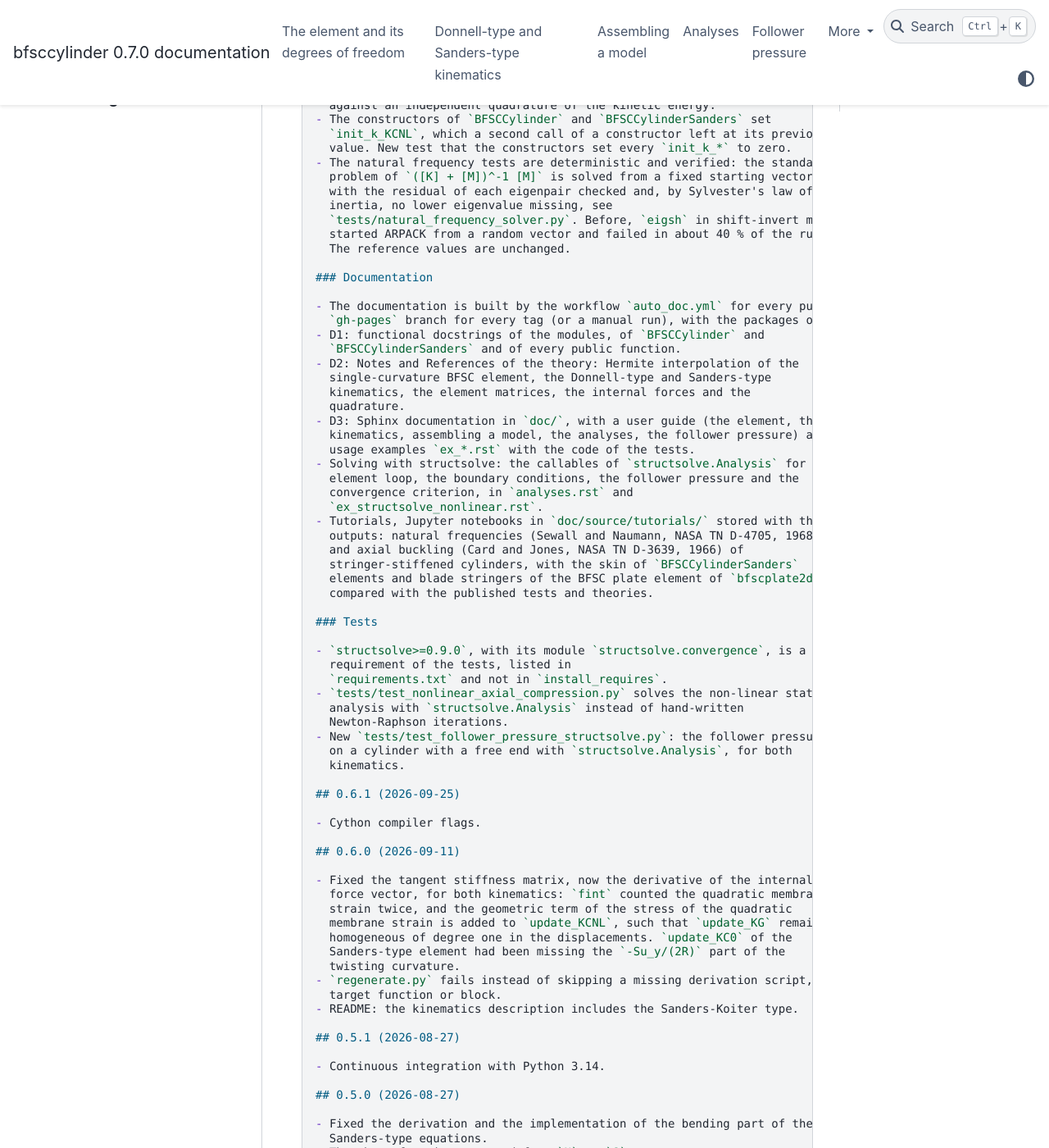
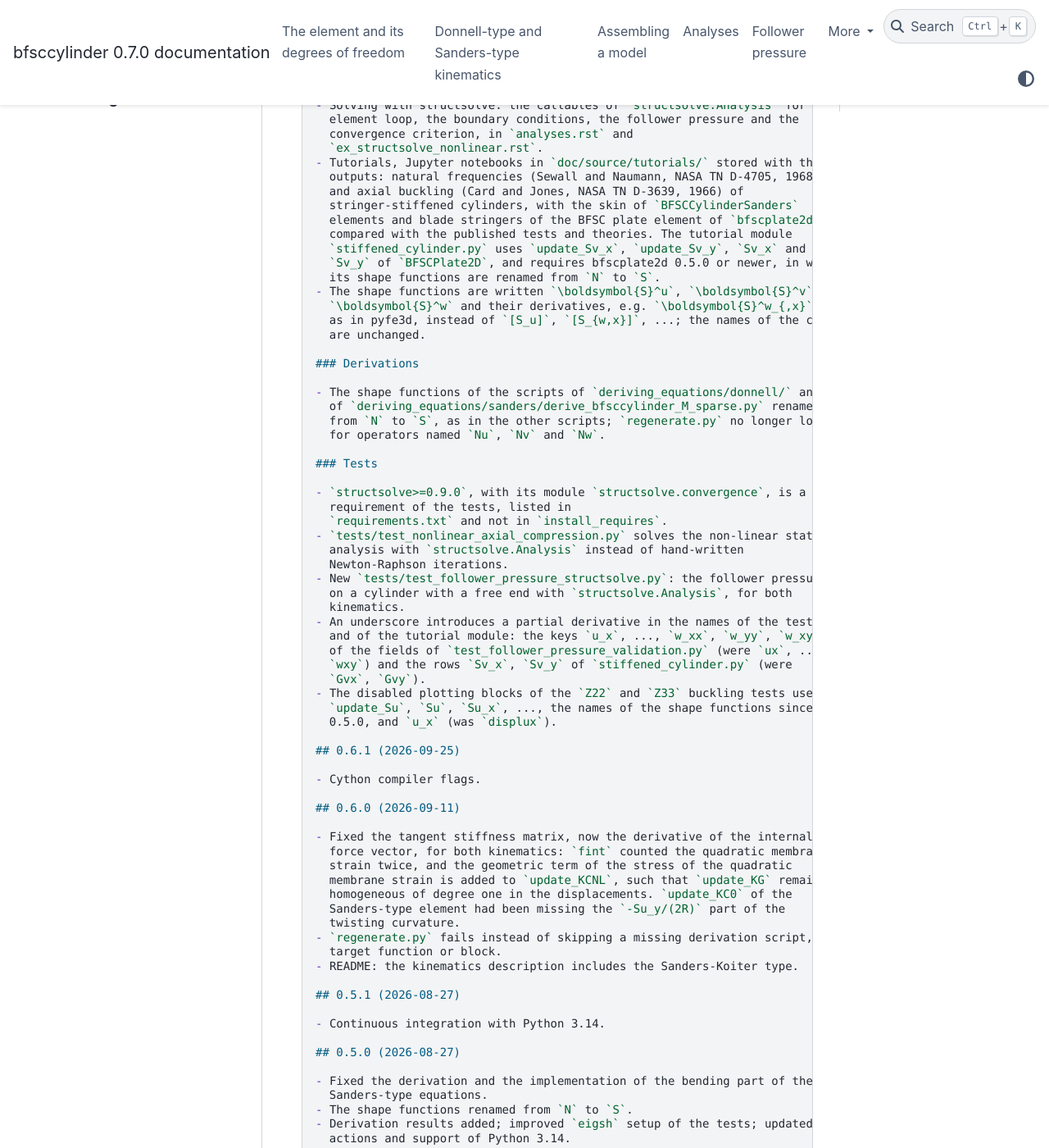
Before and after one commit to saullocastro/bfsccylinder, a Sphinx documentation site: the page built from doc/source/changelog.rst, in a window 1280 px wide and 1400 px high, scrolled down 1318 px. Shown: the whole window at 82% size. Built offline with Sphinx 7.4.7 and the PyData theme 0.15.4, drawn with Linux system fonts in a browser that asks for light colours; the version number is read from the project's files by our own code; some of the changed text lies outside the part shown.

Commit message:
MAINT: underscore for the derivatives of the tests and tutorial; renames in 0.7.0
An underscore introduces a partial derivative (decision of the author):
- test_follower_pressure_validation.py: the keys of the fields ux, uy,
  vx, vy, wx, wy, wxx, wyy, wxy are u_x, ..., w_xy;
- stiffened_cylinder.py: the rows Gvx, Gvy of the stringers are Sv_x,
  Sv_y; the quadrature weights wx, wy of wave_numbers are kept;
- the disabled plotting blocks of the Z22/Z33 buckling tests: displux is
  u_x.
The code of the elements and of the derivations already followed the
convention (u_x, ..., w_y); the generated names Su2_01, G1_07 keep their
separators.

0.7.0 is not tagged (last tag 0.6.1): the entries of the previous commit
move from "Unreleased" into the 0.7.0 entry of CHANGELOG.md. The tutorial
needs bfscplate2d 0.5.0 or newer, whose shape functions are named S
(update_Sv_x, Sv_x, ...), as tutorials.rst, the frequencies notebook and
the changelog now say.

Evidence:
- outputs of every element method, 356 arrays, bit-identical to those of
  bdce2a2; the .pyx and the derivations are unchanged by this commit
  (regenerate.py --check of the previous commit: 0 out of date);
- the tutorial matrices KG_membrane and KG_inplane, external and internal
  stringers, identical before and after the rename of Gvx, Gvy;
- pytest: 106 passed (6 lobpcg warnings as before); Sphinx: 0 warnings.

```diff
--- a/CHANGELOG.md
+++ b/CHANGELOG.md
@@ -95,7 +70,21 @@ The dates of the released versions are those of their tagged commits.
   and axial buckling (Card and Jones, NASA TN D-3639, 1966) of
   stringer-stiffened cylinders, with the skin of `BFSCCylinderSanders`
   elements and blade stringers of the BFSC plate element of `bfscplate2d`,
-  compared with the published tests and theories.
+  compared with the published tests and theories. The tutorial module
+  `stiffened_cylinder.py` uses `update_Sv_x`, `update_Sv_y`, `Sv_x` and
+  `Sv_y` of `BFSCPlate2D`, and requires bfscplate2d 0.5.0 or newer, in which
+  its shape functions are renamed from `N` to `S`.
+- The shape functions are written `\boldsymbol{S}^u`, `\boldsymbol{S}^v`,
+  `\boldsymbol{S}^w` and their derivatives, e.g. `\boldsymbol{S}^w_{,x}`,
+  as in pyfe3d, instead of `[S_u]`, `[S_{w,x}]`, ...; the names of the code
+  are unchanged.
+
+### Derivations
+
+- The shape functions of the scripts of `deriving_equations/donnell/` and
+  of `deriving_equations/sanders/derive_bfsccylinder_M_sparse.py` renamed
+  from `N` to `S`, as in the other scripts; `regenerate.py` no longer looks
+  for operators named `Nu`, `Nv` and `Nw`.
 
 ### Tests
 
@@ -108,6 +97,14 @@ The dates of the released versions are those of their tagged commits.
 - New `tests/test_follower_pressure_structsolve.py`: the follower pressure
   on a cylinder with a free end with `structsolve.Analysis`, for both
   kinematics.
+- An underscore introduces a partial derivative in the names of the tests
+  and of the tutorial module: the keys `u_x`, ..., `w_xx`, `w_yy`, `w_xy`
+  of the fields of `test_follower_pressure_validation.py` (were `ux`, ...,
+  `wxy`) and the rows `Sv_x`, `Sv_y` of `stiffened_cylinder.py` (were
+  `Gvx`, `Gvy`).
+- The disabled plotting blocks of the `Z22` and `Z33` buckling tests use
+  `update_Su`, `Su`, `Su_x`, ..., the names of the shape functions since
+  0.5.0, and `u_x` (was `displux`).
 
 ## 0.6.1 (2026-09-25)
 
--- a/doc/source/tutorials.rst
+++ b/doc/source/tutorials.rst
@@ -7,7 +7,8 @@ published tests: the skin is modelled with the elements of bfsccylinder and
 each blade stringer with the BFSC plate element of `bfscplate2d
 <https://github.com/saullocastro/bfscplate2d>`_. Both notebooks build their
 models with the module ``stiffened_cylinder.py`` of the same folder, below.
-Running them requires bfscplate2d, `composites
+Running them requires bfscplate2d 0.5.0 or newer, with the shape functions
+named ``Su``, ..., ``Sw_y``, `composites
 <https://github.com/saullocastro/composites>`_, `structsolve
 <https://saullocastro.github.io/structsolve/>`_ and Matplotlib, besides
 bfsccylinder.
--- a/doc/source/tutorials/stiffened_cylinder.py
+++ b/doc/source/tutorials/stiffened_cylinder.py
@@ -315,22 +315,22 @@ class StiffenedCylinder:
             return self._ops
         plate = self.str_elements[0]
         p, w = self.points, self.weights
-        Bm, Gvx, Gvy, wts = [], [], [], []
+        Bm, Sv_x, Sv_y, wts = [], [], [], []
         for i, xi in enumerate(p):
             for j, eta in enumerate(p):
                 plate.update_Bm(xi, eta)
                 plate.update_Sv_x(xi, eta)
                 plate.update_Sv_y(xi, eta)
                 Bm.append(np.array(plate.Bm))
-                Gvx.append(np.array(plate.Sv_x))
-                Gvy.append(np.array(plate.Sv_y))
+                Sv_x.append(np.array(plate.Sv_x))
+                Sv_y.append(np.array(plate.Sv_y))
                 wts.append(w[i]*w[j]*plate.lex*plate.ley/4)
         dofs = np.array([[pl.c1 + d for d in range(DOF)]
                          + [pl.c2 + d for d in range(DOF)]
                          + [pl.c3 + d for d in range(DOF)]
                          + [pl.c4 + d for d in range(DOF)]
                          for pl in self.str_elements])
-        self._ops = (np.array(Bm), np.array(Gvx), np.array(Gvy),
+        self._ops = (np.array(Bm), np.array(Sv_x), np.array(Sv_y),
                      np.array(wts), dofs)
         return self._ops
 
@@ -338,7 +338,7 @@ class StiffenedCylinder:
         """Membrane forces `N_{xx}, N_{yy}, N_{xy}` of the stringer elements
         at their integration points, shape ``(num_elements, nint**2, 3)``,
         from the displacements ``u`` of all the degrees of freedom"""
-        Bm, Gvx, Gvy, wts, dofs = self._stringer_operators()
+        Bm, Sv_x, Sv_y, wts, dofs = self._stringer_operators()
         A = self.str_prop.ABD[:3, :3]
         eps = np.einsum('pij,ej->epi', Bm, u[dofs])
         return eps @ A.T
@@ -356,12 +356,12 @@ class StiffenedCylinder:
         These terms, the counterpart of the terms of `w` of the skin, are
         not in the geometric stiffness matrix of the BFSC plate element,
         which has only the terms of its out-of-plane displacement `W`."""
-        Bm, Gvx, Gvy, wts, dofs = self._stringer_operators()
+        Bm, Sv_x, Sv_y, wts, dofs = self._stringer_operators()
         Nw = N*wts[None, :, None]
-        Ke = (np.einsum('ep,pi,pj->eij', Nw[:, :, 0], Gvx, Gvx)
-              + np.einsum('ep,pi,pj->eij', Nw[:, :, 1], Gvy, Gvy)
-              + np.einsum('ep,pi,pj->eij', Nw[:, :, 2], Gvx, Gvy)
-              + np.einsum('ep,pi,pj->eij', Nw[:, :, 2], Gvy, Gvx))
+        Ke = (np.einsum('ep,pi,pj->eij', Nw[:, :, 0], Sv_x, Sv_x)
+              + np.einsum('ep,pi,pj->eij', Nw[:, :, 1], Sv_y, Sv_y)
+              + np.einsum('ep,pi,pj->eij', Nw[:, :, 2], Sv_x, Sv_y)
+              + np.einsum('ep,pi,pj->eij', Nw[:, :, 2], Sv_y, Sv_x))
         r = np.repeat(dofs, dofs.shape[1], axis=1).ravel()
         c = np.tile(dofs, (1, dofs.shape[1])).ravel()
         return coo_matrix((Ke.ravel(), (r, c)),
```
Also changed, not shown: other parts of CHANGELOG.md (+0 -25 lines), doc/source/tutorials/stiffened_cylinder_frequencies.ipynb, 7 other files.
